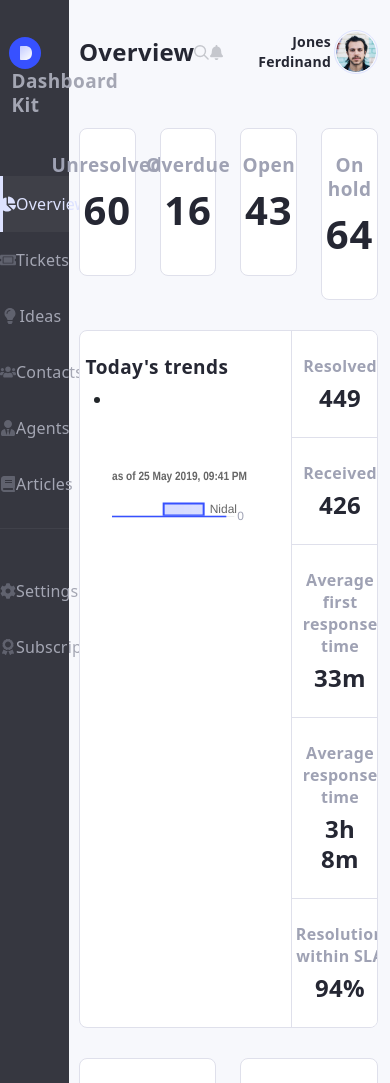
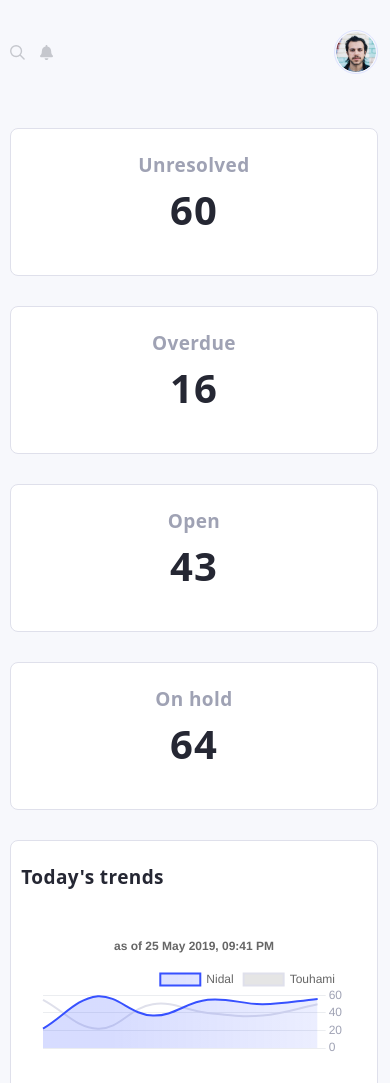
Before and after one commit to nidal1/node-admin, a website: page index.html in a window 390 px wide. Shown: the top 1083 px of the page. Drawn offline with nearby package versions, Linux system fonts and the light colour scheme.

Commit message:
Responsive xs modifications

```diff
--- a/index.html
+++ b/index.html
@@ -18,7 +18,7 @@
 
 <body>
     <div class="row m-0 ">
-        <div class="col-3 sidebar">
+        <div class="col-3 sidebar d-none d-sm-block">
 
             <!-- Sidebar -->
             <!-- Heading -->
@@ -110,17 +110,19 @@
         </div>
         <div class="col-9">
             <div class="heading d-flex align-items-center">
-                <h2>Overview</h2>
+                <h2 class="d-none d-sm-block">Overview</h2>
                 <div class="icons d-flex justify-content-between">
                     <img src="src/images/search.svg" alt="">
                     <img src="src/images/alerts.svg" alt="">
                 </div>
-                <h3>Jones Ferdinand</h3>
-                <img src="src/images/avatar.png" alt="" class="avatar">
+                <div class="avatar-wrapper d-flex align-items-center justify-content-end">
+                    <h3 class="d-none d-sm-block">Jones Ferdinand</h3>
+                    <img src="src/images/avatar.png" alt="" class="avatar">
+                </div>
             </div>
 
             <div class="row cards">
-                <div class="col-3">
+                <div class="col-xs-6">
                     <div class="card">
 
                         <h3>Unresolved</h3>
@@ -128,21 +130,21 @@
                     </div>
                 </div>
 
-                <div class="col-3">
+                <div class="col-xs-6">
                     <div class="card">
 
                         <h3>Overdue</h3>
                         <p>16</p>
                     </div>
                 </div>
-                <div class="col-3">
+                <div class="col-xs-6">
                     <div class="card">
 
                         <h3>Open</h3>
                         <p>43</p>
                     </div>
                 </div>
-                <div class="col-3">
+                <div class="col-xs-6">
                     <div class="card">
 
                         <h3>On hold</h3>
@@ -155,20 +157,17 @@
                 <div class="col-12">
                     <div class="today_trends">
                         <div class="row">
-                            <div class="col-7">
+                            <div class="col-sm-7">
                                 <div class="heading">
                                     <h3>
                                         Today's trends
                                     </h3>
 
                                 </div>
-                                <ul>
-                                    <li></li>
-                                </ul>
-                                <canvas id="myChart" width="686" height="380"></canvas>
+                                <canvas id="myChart"></canvas>
 
                             </div>
-                            <div class="col-5">
+                            <div class="col-sm-3">
                                 <div class="card d-flex align-items-center justify-content-center">
                                     <h3>Resolved</h3>
                                     <p>449</p>
@@ -198,7 +197,7 @@
             </div>
 
             <div class="row ticket_tasks">
-                <div class="col-6">
+                <div class="col-xs-6">
                     <div class="wrapper">
                         <div class="heading d-flex justify-content-between align-items-center flex-wrap">
                             <h3>Unresolved tickets</h3>
@@ -228,7 +227,7 @@
                         </ul>
                     </div>
                 </div>
-                <div class="col-6">
+                <div class="col-xs-6">
                     <div class="wrapper">
                         <div class="heading d-flex justify-content-between align-items-center flex-wrap">
                             <h3>Tasks</h3>
--- a/src/js/app.js
+++ b/src/js/app.js
@@ -53,8 +53,6 @@ const myChart = new Chart(ctx, {
                 text: 'as of 25 May 2019, 09:41 PM',
             },
         },
-
-        responsive: true,
         interaction: {
             intersect: false
         },
--- /dev/null
+++ b/src/style/_mixins.scss
@@ -0,0 +1,5 @@
+@mixin media-down($type) {
+    @media (max-width: $type){
+        @content;
+    }
+}
--- a/src/style/main.scss
+++ b/src/style/main.scss
@@ -1,4 +1,5 @@
 @import 'function';
+@import 'mixins';
 
 $sidebar_bg:#363740;
 $grayscale_bg:#F7F8FC;
@@ -12,6 +13,14 @@ $acent_light:#DDE2FF;
 $acent_default:#3751ff;
 $yellow_default:#FEC400;
 $green_default:#29CC97;
+
+
+$xs: 575px;
+$sm: 576px;
+$md: 768px;
+$lg: 992px;
+$xl: 1200px;
+$xxl: 1400px;
 
 body {
     font-family: 'Mulish', sans-serif;
@@ -239,7 +248,7 @@ body {
         background-color: white;
         margin-bottom: 30px;
 
-        .col-7 {
+        .col-sm-7 {
             width: calResponsiveValues(780px, 1122px) !important;
 
 
@@ -268,14 +277,14 @@ body {
             }
         }
 
-        .col-5 {
+        .col-sm-3 {
             padding: 0px;
             width: calResponsiveValues(342px, 1122px) !important;
 
             .card {
 
                 * {
-                    margin: 0;
+                    margin: 0 !important;
                 }
 
                 &:last-child {
@@ -308,6 +317,7 @@ body {
                     text-align: center;
                     letter-spacing: 0.3px;
                     color: $grayscal_black;
+                    margin: 0;
                 }
 
 
@@ -476,3 +486,30 @@ body {
     }
 
 }
+
+@include media-down($xs){
+    .col-9{
+        flex: 1 !important;
+
+        .heading .icons img:first-child{
+            margin-right: 55% !important;
+        }
+
+        .avatar-wrapper {
+            flex: 1;
+        }
+
+        .today_trends {
+            .col-sm-3,
+            .col-sm-7 {
+                width: 100% !important;
+            }
+        }
+
+        .ticket_tasks{
+            .col-xs-6:first-child{
+                margin-bottom: 30px;
+            }
+        }
+    }
+}
```
Also changed, not shown: src/style/main.css.
